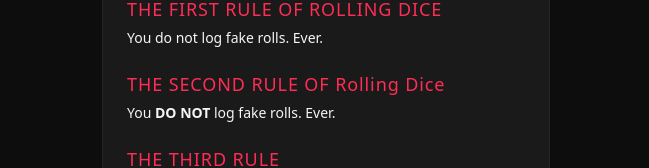
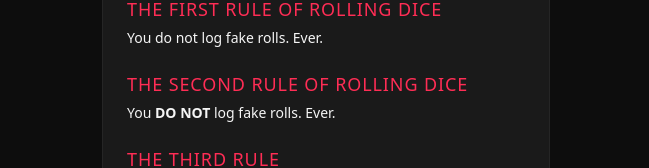
Before and after one commit to trevorsc-ai/DiceRollers, a Next.js app: page /oath in a window 1280 px wide. Shown: the part 242-410 px from the top of the page, without its empty margins (314-963 px from the left). Built offline with nearby package versions, Linux system fonts and the light colour scheme.

Commit message:
fix: capitalize ROLLING DICE in Oath page heading

```diff
--- a/src/app/oath/page.tsx
+++ b/src/app/oath/page.tsx
@@ -55,7 +55,7 @@ export default function OathPage() {
 
           <div>
             <h2 className="font-display text-lg text-neon-pink tracking-wider mb-1">
-              THE SECOND RULE OF Rolling Dice
+              THE SECOND RULE OF ROLLING DICE
             </h2>
             <p className="text-text-primary text-sm leading-relaxed">
               You <span className="font-bold">DO NOT</span> log fake rolls. Ever.
```
